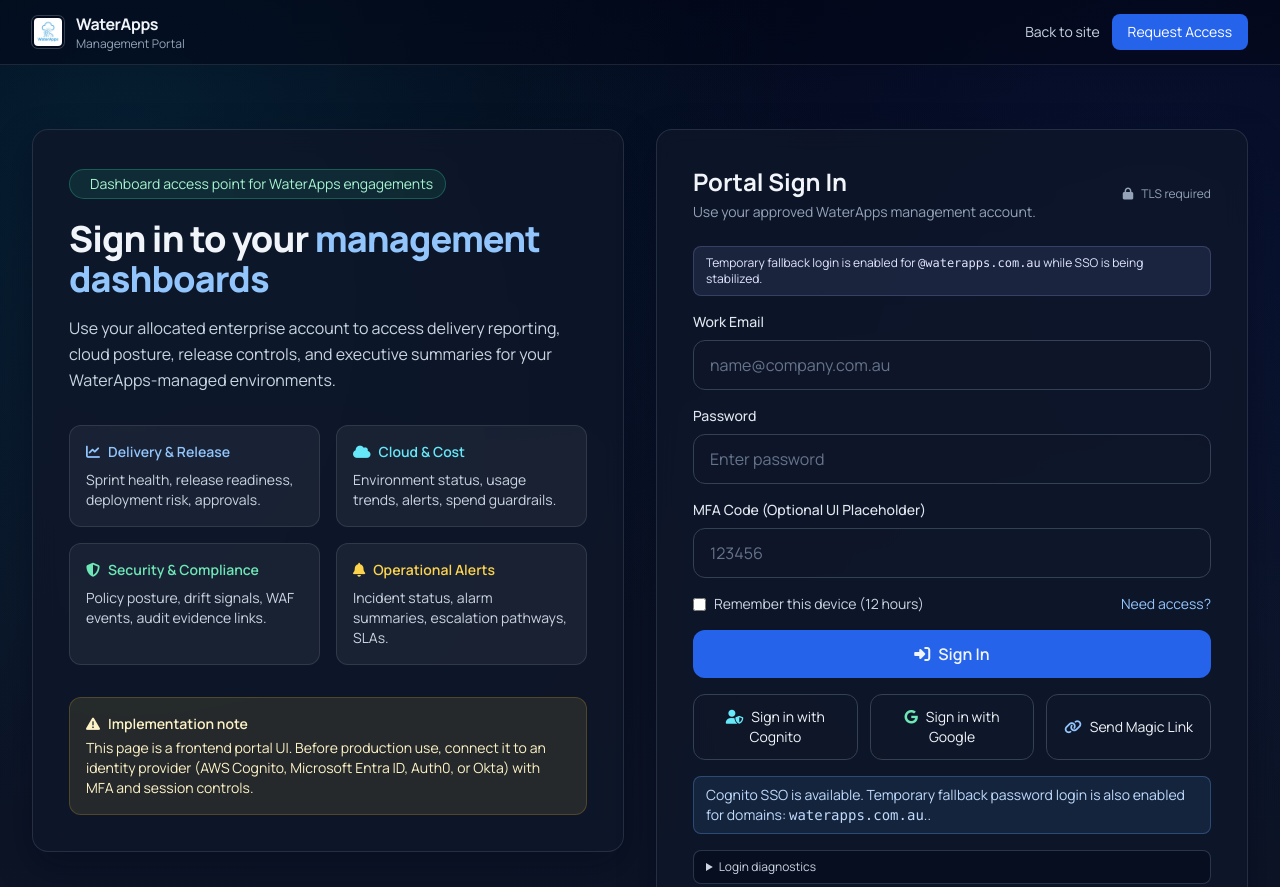
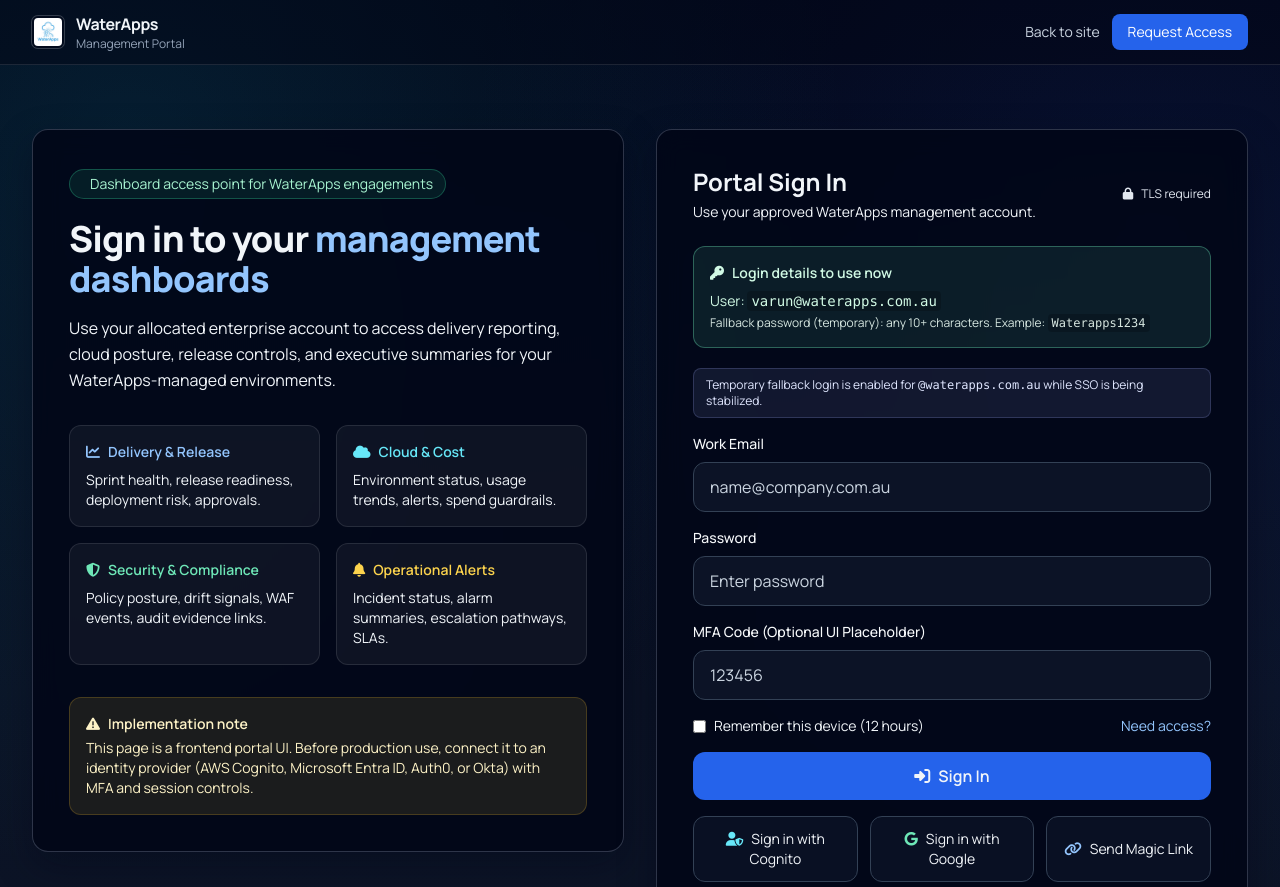
Before and after one commit to water-apps/waterapps-site, a website: page portal-login.html in a window 1280 px wide. Shown: the top 887 px of the page. Drawn offline with nearby package versions, Linux system fonts and the light colour scheme.

Commit message:
fix(portal): improve login contrast and show explicit test user

```diff
--- a/portal-login.html
+++ b/portal-login.html
@@ -28,11 +28,16 @@
                 linear-gradient(180deg, #020617 0%, #0b1325 45%, #0f172a 100%);
         }
         .glass-panel {
-            background: rgba(15, 23, 42, 0.76);
+            background: rgba(2, 6, 23, 0.88);
             backdrop-filter: blur(12px);
-            border: 1px solid rgba(148, 163, 184, 0.18);
+            border: 1px solid rgba(148, 163, 184, 0.3);
             box-shadow: 0 14px 36px rgba(2, 6, 23, 0.35);
         }
+        .glass-panel .text-slate-400 { color: #e2e8f0 !important; }
+        .glass-panel .text-slate-300 { color: #f1f5f9 !important; }
+        .glass-panel .text-slate-200 { color: #f8fafc !important; }
+        .glass-panel input { color: #ffffff; }
+        .glass-panel input::placeholder { color: #cbd5e1 !important; opacity: 1; }
         .field-focus:focus {
             outline: none;
             border-color: #3b82f6;
@@ -133,12 +138,18 @@
                 <div class="flex items-center justify-between mb-6">
                     <div>
                         <h2 class="text-2xl font-bold">Portal Sign In</h2>
-                        <p class="text-sm text-slate-400 mt-1">Use your approved WaterApps management account.</p>
+                        <p class="text-sm text-slate-300 mt-1">Use your approved WaterApps management account.</p>
                     </div>
                     <div class="hidden sm:flex items-center gap-2 text-xs text-slate-400">
                         <i class="fas fa-lock"></i>
                         <span>TLS required</span>
                     </div>
+                </div>
+
+                <div class="mb-5 rounded-xl border border-emerald-300/35 bg-emerald-300/10 p-4 text-emerald-100">
+                    <p class="text-sm font-semibold"><i class="fas fa-key mr-2"></i>Login details to use now</p>
+                    <p class="mt-2 text-sm">User: <code class="bg-black/20 px-1 py-0.5 rounded">varun@waterapps.com.au</code></p>
+                    <p class="mt-1 text-xs text-emerald-50/90">Fallback password (temporary): any 10+ characters. Example: <code class="bg-black/20 px-1 py-0.5 rounded">Waterapps1234</code></p>
                 </div>
 
                 <form id="portalLoginForm" class="space-y-4" novalidate>
```
